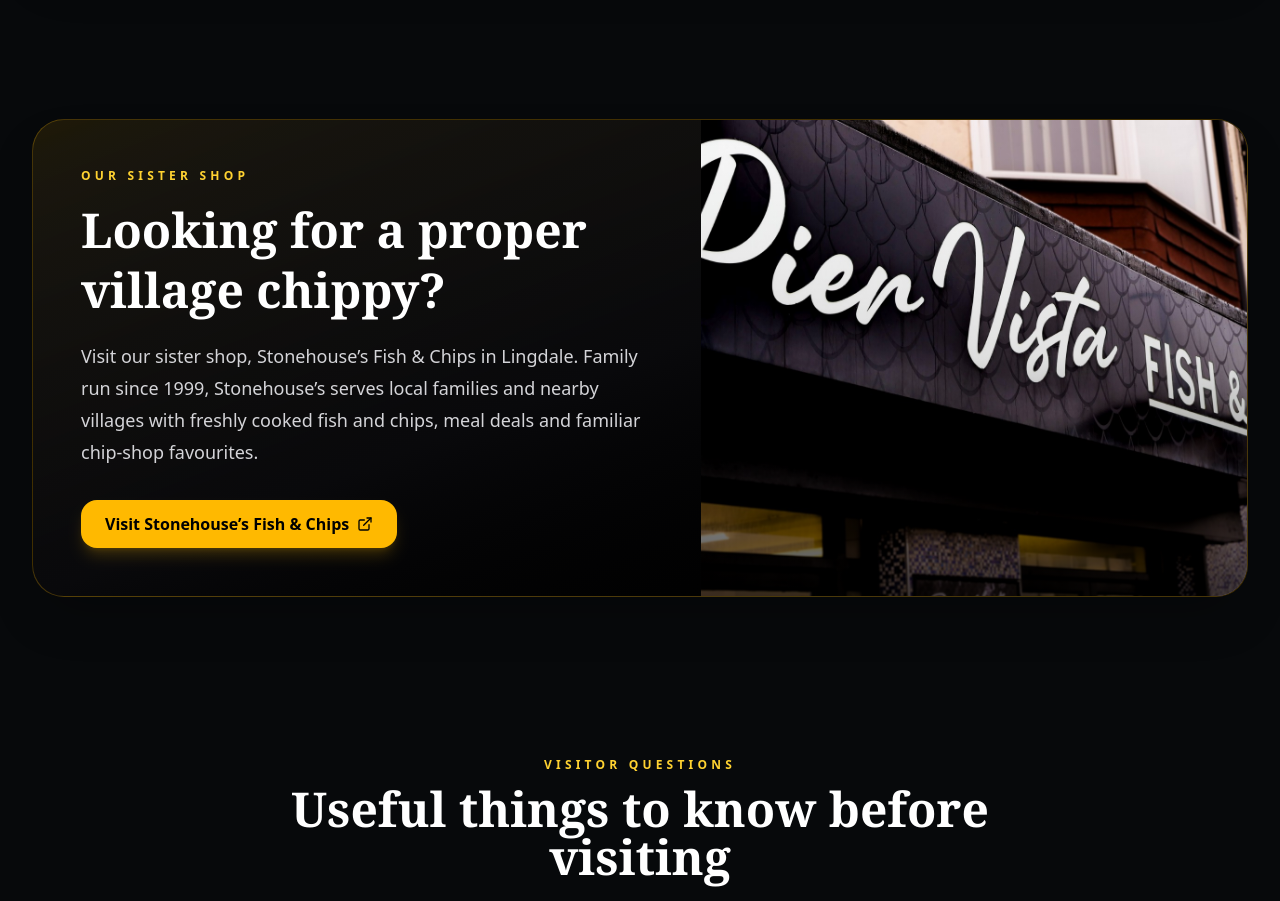
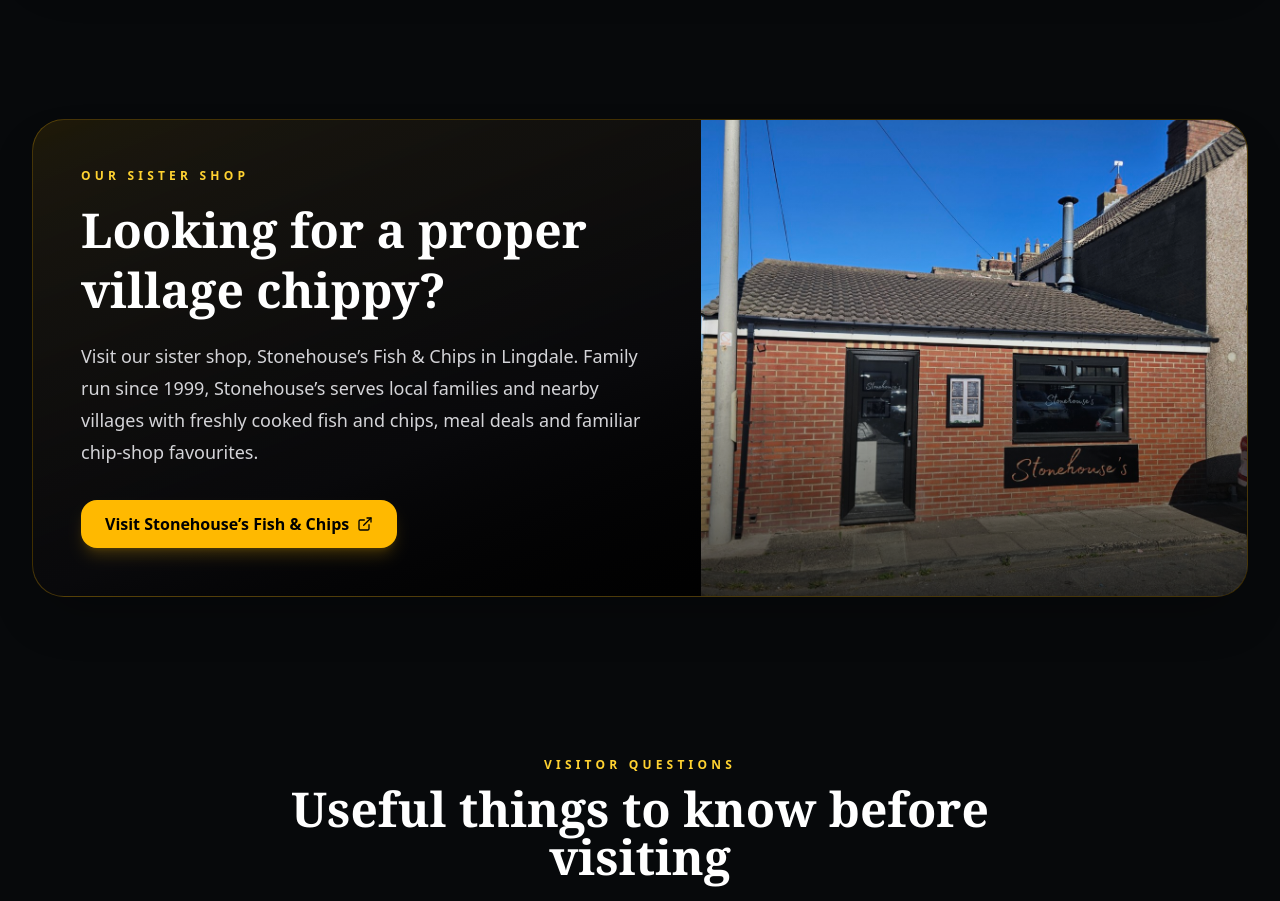
Before and after one commit to warrenspringgay-dotcom/pier-vista-next, a Next.js app: page / in a window 1280 px wide. Shown: the part 7840-8741 px from the top of the page. Built offline with nearby package versions, Linux system fonts and the light colour scheme.

Commit message:
nav fixes

```diff
--- a/src/app/page.tsx
+++ b/src/app/page.tsx
@@ -1004,7 +1004,7 @@
 
           <div className="relative min-h-[320px]">
             <Image
-              src="/images/shop-front.jpg"
+              src="/images/stonehouses-shop-front.jpg"
               alt="Pier Vista Fish and Chips on Redcar seafront"
               fill
               className="object-cover"
```
Also changed, not shown: public/images/stonehouses-shop-front.jpg (added).
